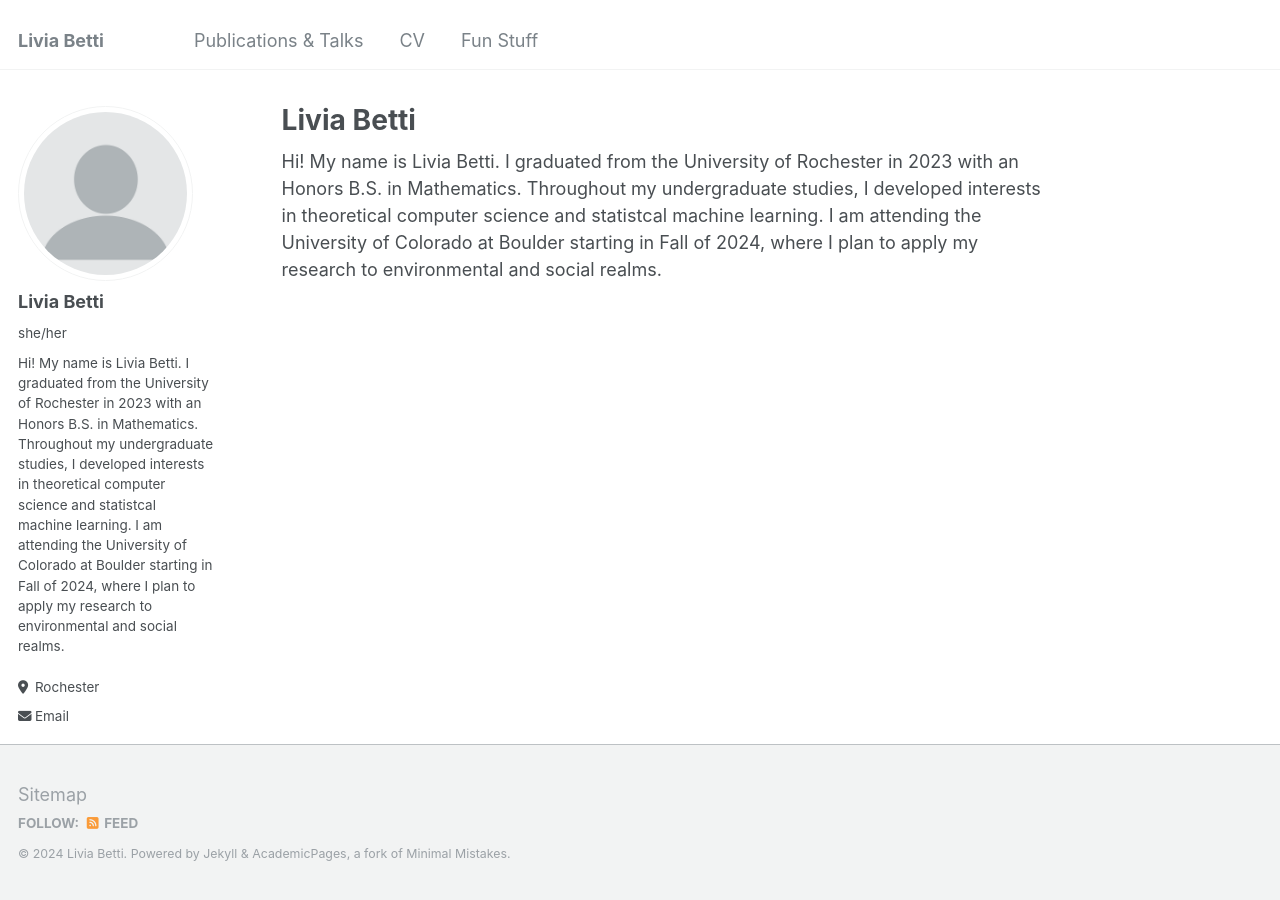
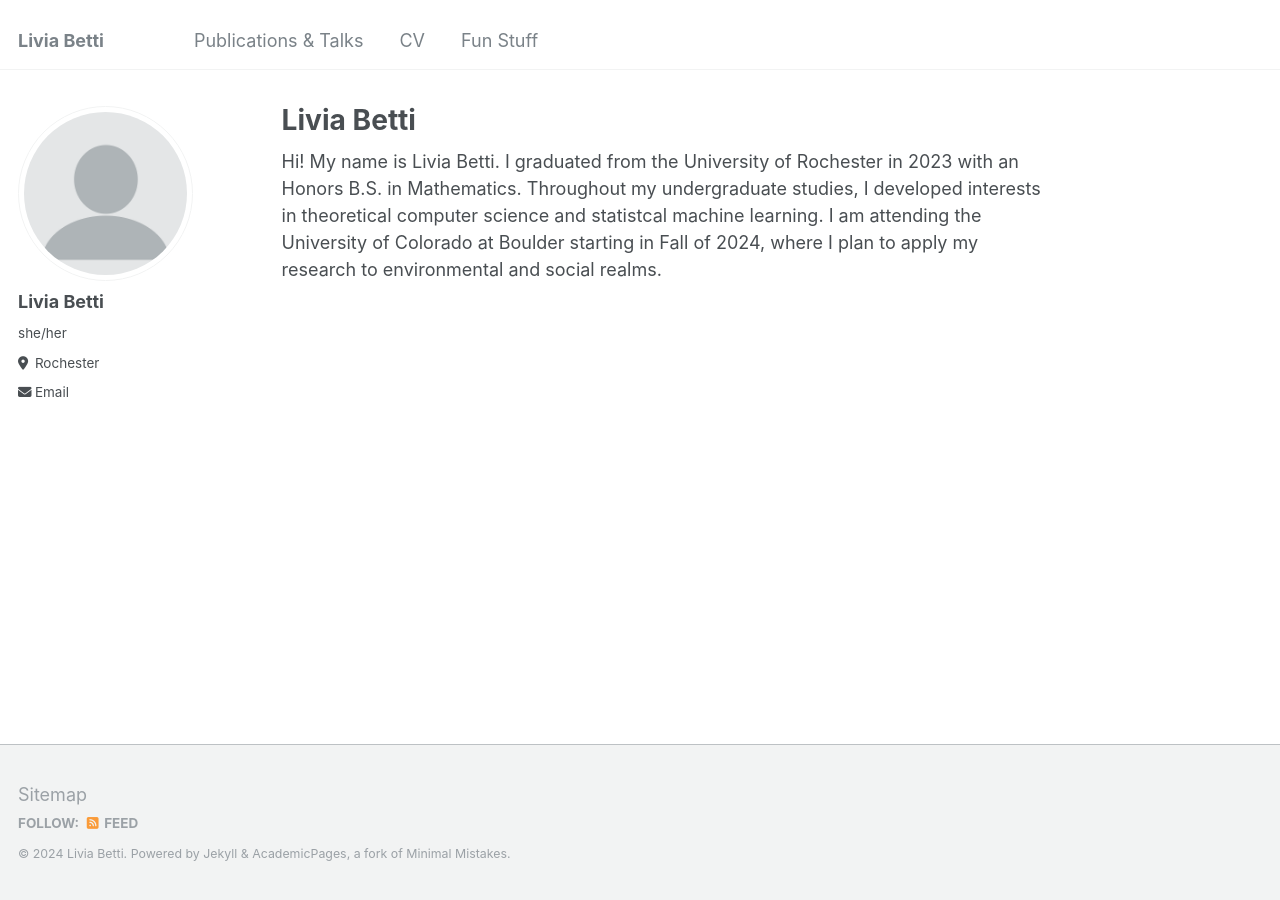
Before and after one commit to liviabetti1/liviabetti1.github.io, a Jekyll site: the page built from _pages/about.md, in a window 1280 px wide. Built offline with Jekyll 4.4.1, drawn with Linux system fonts in a browser that asks for light colours.

Commit message:
Update _config.yml

```diff
--- a/_config.yml
+++ b/_config.yml
@@ -24,7 +24,7 @@ author:
   avatar           : "profile.png"
   name             : "Livia Betti"
   pronouns         : "she/her"
-  bio              : "Hi! My name is Livia Betti. I graduated from the University of Rochester in 2023 with an Honors B.S. in Mathematics. Throughout my undergraduate studies, I developed interests in theoretical computer science and statistcal machine learning. I am attending the University of Colorado at Boulder starting in Fall of 2024, where I plan to apply my research to environmental and social realms."
+  bio              : #
   location         : "Rochester"
   employer         : #""
   uri              : # URL
```
